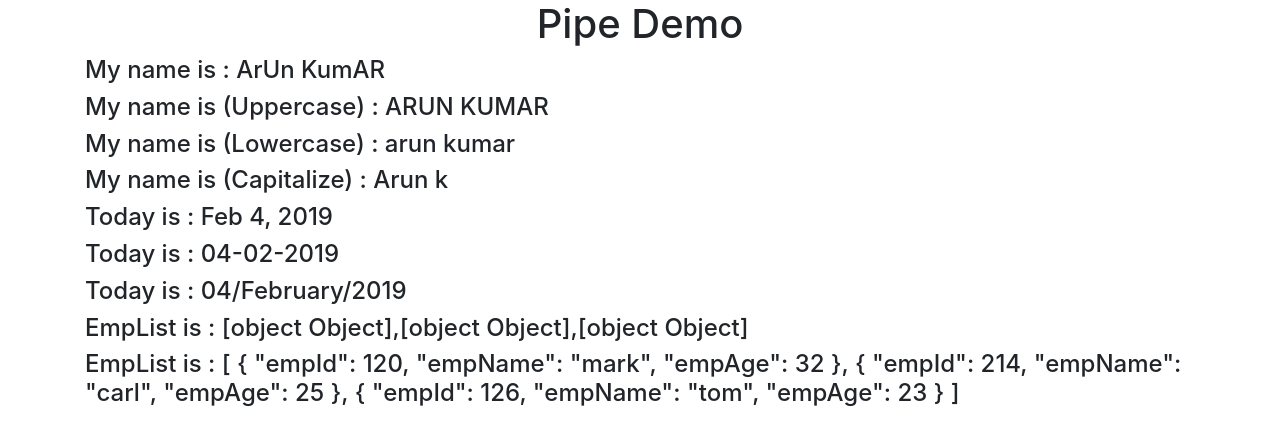
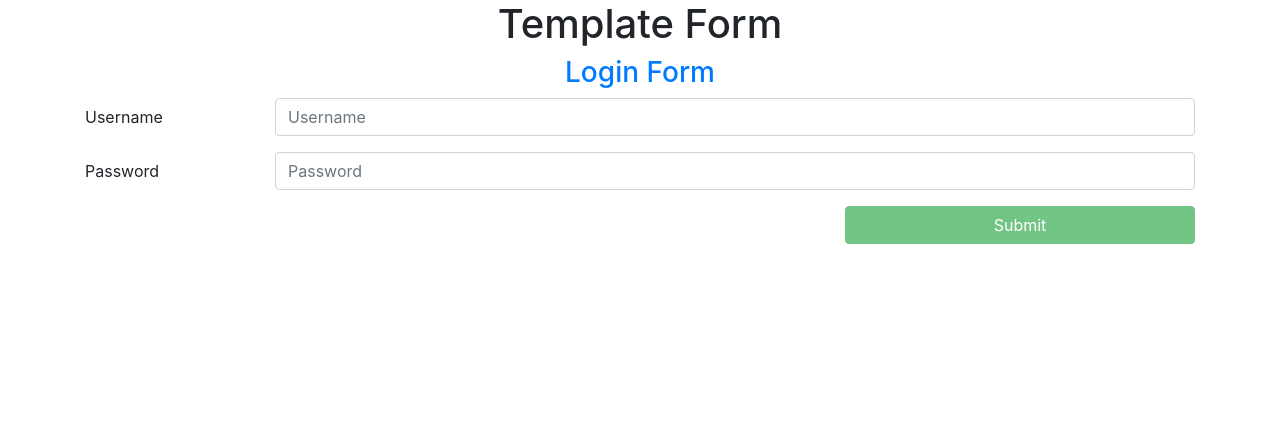
Before and after one commit to georgianaanton/FTJB001_12-2, an Angular app in the folder ng-app/: page / in a window 1280 px wide. Shown: the top 444 px of the page. Built offline with nearby package versions, Linux system fonts and the light colour scheme.

Commit message:
template driven form

```diff
--- /dev/null
+++ b/ng-app/src/25-form_template/app-routing.module.ts
@@ -0,0 +1,10 @@
+import { NgModule } from '@angular/core';
+import { Routes, RouterModule } from '@angular/router';
+
+const routes: Routes = [];
+
+@NgModule({
+  imports: [RouterModule.forRoot(routes)],
+  exports: [RouterModule]
+})
+export class AppRoutingModule { }
--- /dev/null
+++ b/ng-app/src/25-form_template/app.component.css
@@ -0,0 +1,10 @@
+.redBorder{
+    border: 2px solid red;
+}
+
+input.ng-valid.ng-dirty{
+    border: 2px solid green;
+}
+input.ng-invalid.ng-dirty{
+    border: 2px solid red;
+}
--- /dev/null
+++ b/ng-app/src/25-form_template/app.component.html
@@ -0,0 +1,75 @@
+<h1 class="text-center">Template Form</h1>
+<h3 class="text-center text-primary">Login Form</h3>
+<div>
+
+    <form #myForm="ngForm">
+
+        <!-- <div style="border:2px solid black">
+                Valid: {{username.valid}} <br/>
+                Invalid: {{username.invalid}} <br/>
+                Dirty: {{username.dirty}} <br/>
+                Pristine: {{username.pristine}} <br/>
+                Errors: {{username.errors | json}} <br/>
+        </div> -->
+
+        <div class="form-group row">
+          <label for="username" class="col-sm-2 col-form-label">Username</label>
+          <div class="col-sm-10">
+              <!-- [ngClass]="{'redBorder':username.invalid && username.dirty}" -->
+            <input
+                type="text"
+                [(ngModel)]="user.username"
+                name="username"
+                class="form-control"
+                id="username"
+                placeholder="Username"
+                pattern="^[\w\s]{4,10}$"
+                #username="ngModel"
+                required
+            />
+            <div class="text-danger" *ngIf="username.dirty">
+<!--                 <p *ngIf="username.invalid">
+                    Username is invalid
+                </p>
+ -->
+                <p *ngIf="username.errors!=null && username.errors.required">
+                    Username can't be empty
+                </p>
+                <p *ngIf="username.errors!=null && username.errors.pattern">
+                    Only alphabets, min 4 max 10
+                </p>
+
+
+            </div>
+          </div>
+        </div>
+
+        <div class="form-group row">
+          <label for="password" class="col-sm-2 col-form-label">Password</label>
+          <div class="col-sm-10">
+            <input
+                type="password"
+                [(ngModel)]="user.password"
+                name="password"
+                class="form-control"
+                id="password"
+                placeholder="Password"
+            />
+          </div>
+        </div>
+
+        <div class="row">
+            <div class="col-sm-4 offset-sm-8">
+                <button
+                    [disabled]="myForm.invalid"
+                    class="btn btn-block btn-success"
+                    (click)="getLogin(myForm)">
+                        Submit
+                    </button>
+            </div>
+        </div>
+
+
+      </form>
+
+</div>
--- /dev/null
+++ b/ng-app/src/25-form_template/app.component.ts
@@ -0,0 +1,23 @@
+import { Component } from '@angular/core';
+import { NgForm } from '@angular/forms';
+
+@Component({
+  selector: 'app-root',
+  templateUrl: './app.component.html',
+  styleUrls: ['./app.component.css']
+})
+export class AppComponent {
+
+  user:any = {}
+
+  getLogin(myForm:NgForm){
+    console.log(myForm);
+    console.log(myForm.value);
+    console.log(myForm.status);
+    console.log(this.user);
+    // ajax req
+    this.user = {}
+
+  }
+
+}
--- a/ng-app/src/main.ts
+++ b/ng-app/src/main.ts
@@ -21,7 +21,8 @@ import { platformBrowserDynamic } from "@angular/platform-browser-dynamic";
 // import {AppModule} from "./21-http/app.module";
 // import {AppModule} from "./22-directives/app.module";
 // import {AppModule} from "./23-unless/app.module";
-import {AppModule} from "./24-pipe/app.module";
+// import {AppModule} from "./24-pipe/app.module";
+import {AppModule} from "./25-form_template/app.module";
 
 
 platformBrowserDynamic().bootstrapModule(AppModule)
```
Also changed, not shown: ng-app/src/25-form_template/app.module.ts (added, +20 -0 lines), 1 other file (tests, documents, lock files or other folders).
